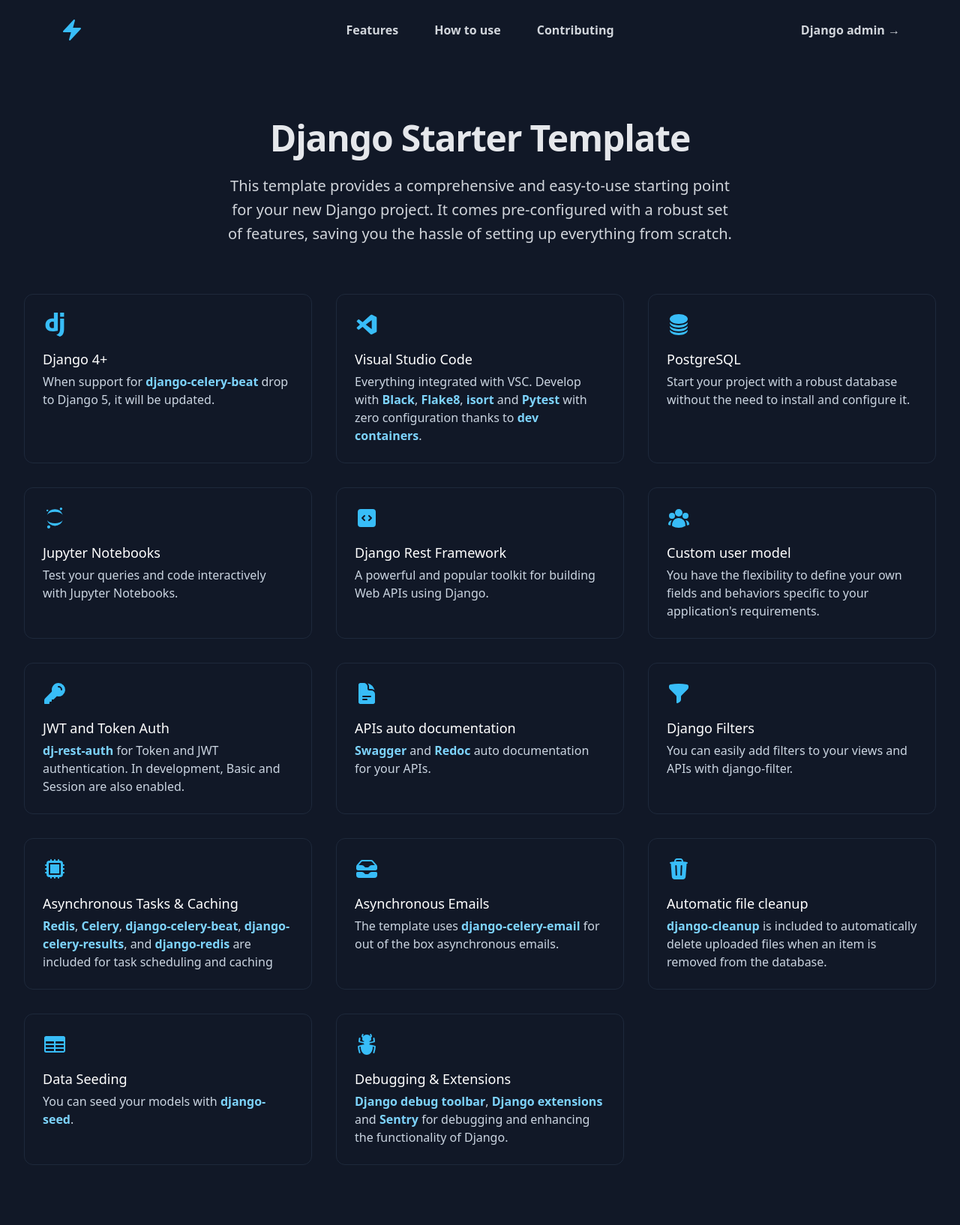
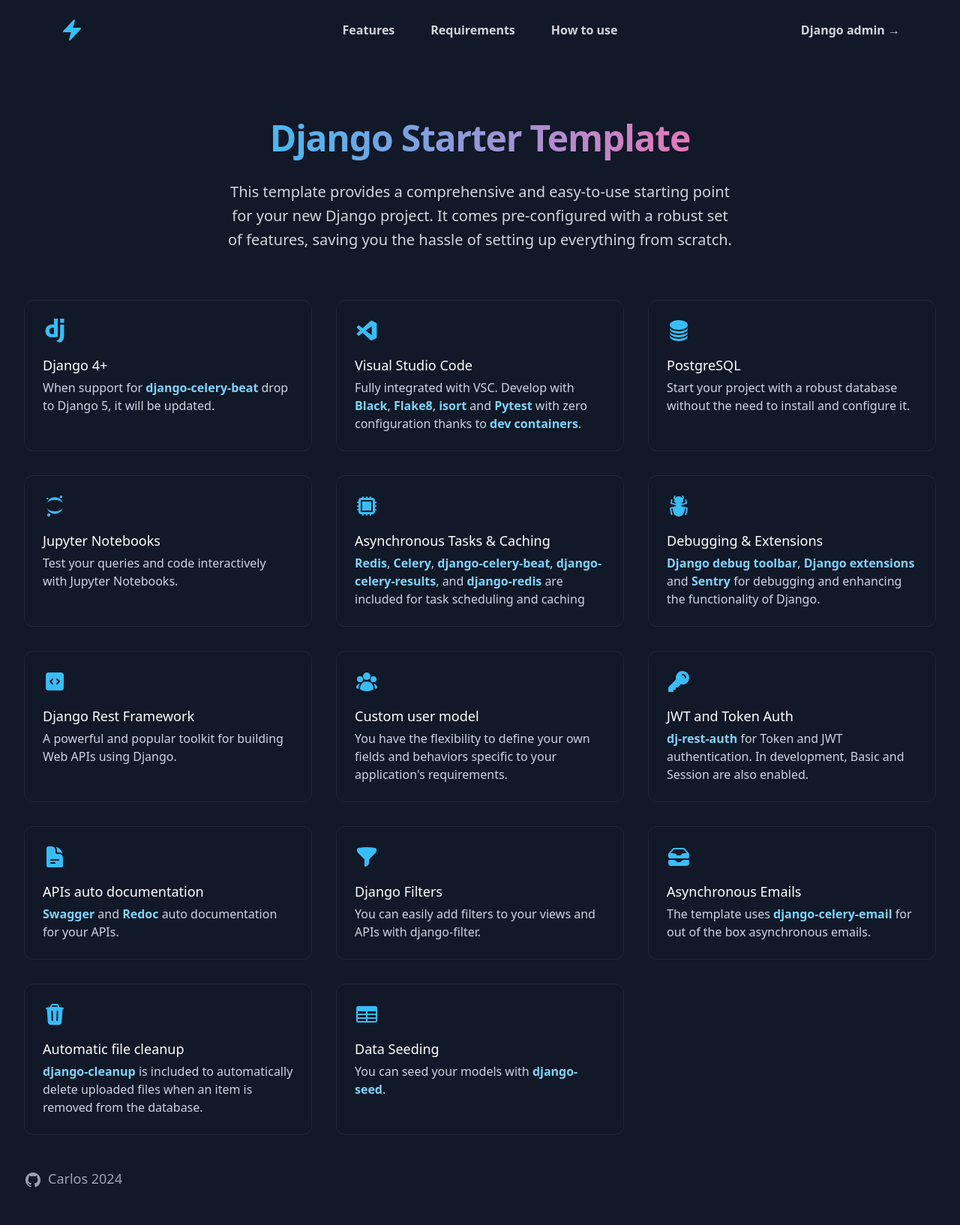
Before and after one commit to wilfredinni/django-starter-template, a Django app: page / in a window 1280 px wide. Shown: the whole page at 75% size. Run offline with Django 4.2, Linux system fonts and the light colour scheme; parts of the project's set-up code (start-up, migrations or seed data) failed here and were passed over; some libraries are stand-ins or nearby versions.

Commit message:
Update README.md with concise descriptions of changes

```diff
--- a/templates/index.html
+++ b/templates/index.html
@@ -8,13 +8,13 @@
   <title>Django Starter Template</title>
 </head>
 
-<body class="bg-gray-900 pb-20">
+<body class="bg-gray-900">
   <!-- Header -->
   <header class="absolute inset-x-0 top-0 z-50">
     <nav class="flex items-center justify-between p-6 lg:px-20" aria-label="Global">
       <div class="flex lg:flex-1">
         <a href="#" class="-m-1.5 p-1.5">
-          <span class="sr-only">Your Company</span>
+          <span class="sr-only">Django starter template</span>
           <svg xmlns="http://www.w3.org/2000/svg" viewBox="0 0 24 24" fill="currentColor"
             class="h-8 w-8 text-sky-400 h-8 w-8">
             <path fill-rule="evenodd"
@@ -24,10 +24,12 @@
 
         </a>
       </div>
-      <div class="flex lg:gap-x-12">
-        <a href="#" class="font-semibold leading-6 text-gray-300">Features</a>
-        <a href="#" class="font-semibold leading-6 text-gray-300">How to use</a>
-        <a href="#" class="font-semibold leading-6 text-gray-300">Contributing</a>
+      <div class="flex lg:gap-x-12 gap-x-4">
+        <a href="#features" class="font-semibold leading-6 text-gray-300">Features</a>
+        <a href="https://github.com/wilfredinni/django-starter-template?tab=readme-ov-file#requirements"
+          class="font-semibold leading-6 text-gray-300">Requirements</a>
+        <a href="https://github.com/wilfredinni/django-starter-template?tab=readme-ov-file#how-to-use"
+          class="font-semibold leading-6 text-gray-300">How to use</a>
       </div>
       <div class="hidden lg:flex lg:flex-1 lg:justify-end">
         <a href="/admin-panel/" class="font-semibold leading-6 text-gray-300">Django admin <span
@@ -38,10 +40,11 @@
 
   <main>
     <!-- Feature section -->
-    <div class="mx-auto mt-32 max-w-7xl px-6 sm:mt-40 lg:px-8">
+    <div id="features" class="mx-auto mt-32 max-w-7xl px-6 sm:mt-40 lg:px-8">
       <div class="mx-auto max-w-2xl lg:text-center">
-        <p class="text-3xl font-semibold tracking-tight text-gray-200 sm:text-5xl">Django Starter Template
-        </p>
+        <p
+          class="text-3xl font-semibold text-transparent tracking-tight sm:text-5xl bg-gradient-to-r from-sky-400 to-pink-400 bg-clip-text pb-2">
+          Django Starter Template</p>
         <p class="mt-6 text-xl leading-8 text-gray-300">This template provides a comprehensive and easy-to-use starting
           point for your new Django project. It comes pre-configured with a robust set of features, saving you the
           hassle of setting up everything from scratch.</p>
@@ -84,7 +87,7 @@
 
               <p class="mt-4 font-display text-white text-lg font-medium"><a href="https://code.visualstudio.com/">
                   <span class="absolute -inset-px rounded-xl"></span> Visual Studio Code</a></p>
-              <p class="mt-1 text-base text-slate-300"> Everything integrated with VSC. Develop with
+              <p class="mt-1 text-base text-slate-300"> Fully integrated with VSC. Develop with
                 <span class="font-semibold text-sky-300">Black</span>,
                 <span class="font-semibold text-sky-300">Flake8</span>,
                 <span class="font-semibold text-sky-300">isort</span> and
@@ -175,6 +178,57 @@
                   <span class="absolute -inset-px rounded-xl"></span>Jupyter Notebooks</a></p>
               <p class="mt-1 text-base text-slate-300">
                 Test your queries and code interactively with Jupyter Notebooks.</p>
+            </div>
+          </div>
+
+          <!-- Asynchronous Tasks & Caching -->
+          <div class="group relative rounded-xl border border-slate-800">
+            <div
+              class="absolute -inset-px rounded-xl border-2 border-transparent opacity-0 transition duration-300 [background:linear-gradient(var(--link-grid-hover-bg,theme(colors.sky.50)),var(--link-grid-hover-bg,theme(colors.sky.50)))_padding-box,linear-gradient(to_top,theme(colors.indigo.400),theme(colors.cyan.400),theme(colors.sky.500))_border-box] group-hover:opacity-100 [--link-grid-hover-bg:theme(colors.slate.800)]">
+            </div>
+            <div class="relative overflow-hidden rounded-xl p-6">
+              <svg xmlns="http://www.w3.org/2000/svg" viewBox="0 0 24 24" fill="currentColor"
+                class="h-8 w-8 text-sky-400 h-8 w-8">
+                <path d="M16.5 7.5h-9v9h9v-9Z" />
+                <path fill-rule="evenodd"
+                  d="M8.25 2.25A.75.75 0 0 1 9 3v.75h2.25V3a.75.75 0 0 1 1.5 0v.75H15V3a.75.75 0 0 1 1.5 0v.75h.75a3 3 0 0 1 3 3v.75H21A.75.75 0 0 1 21 9h-.75v2.25H21a.75.75 0 0 1 0 1.5h-.75V15H21a.75.75 0 0 1 0 1.5h-.75v.75a3 3 0 0 1-3 3h-.75V21a.75.75 0 0 1-1.5 0v-.75h-2.25V21a.75.75 0 0 1-1.5 0v-.75H9V21a.75.75 0 0 1-1.5 0v-.75h-.75a3 3 0 0 1-3-3v-.75H3A.75.75 0 0 1 3 15h.75v-2.25H3a.75.75 0 0 1 0-1.5h.75V9H3a.75.75 0 0 1 0-1.5h.75v-.75a3 3 0 0 1 3-3h.75V3a.75.75 0 0 1 .75-.75ZM6 6.75A.75.75 0 0 1 6.75 6h10.5a.75.75 0 0 1 .75.75v10.5a.75.75 0 0 1-.75.75H6.75a.75.75 0 0 1-.75-.75V6.75Z"
+                  clip-rule="evenodd" />
+              </svg>
+
+              <p class="mt-4 font-display text-white text-lg font-medium"><a href="https://docs.celeryq.dev/en/stable/">
+                  <span class="absolute -inset-px rounded-xl"></span> Asynchronous Tasks & Caching</a></p>
+              <p class="mt-1 text-base text-slate-300">
+                <span class="font-semibold text-sky-300">Redis</span>,
+                <span class="font-semibold text-sky-300">Celery</span>,
+                <span class="font-semibold text-sky-300">django-celery-beat</span>,
+                <span class="font-semibold text-sky-300">django-celery-results</span>, and
+                <span class="font-semibold text-sky-300">django-redis</span> are included for task scheduling and
+                caching
+              </p>
+            </div>
+          </div>
+
+          <!-- Debugging & Extensions -->
+          <div class="group relative rounded-xl border border-slate-800">
+            <div
+              class="absolute -inset-px rounded-xl border-2 border-transparent opacity-0 transition duration-300 [background:linear-gradient(var(--link-grid-hover-bg,theme(colors.sky.50)),var(--link-grid-hover-bg,theme(colors.sky.50)))_padding-box,linear-gradient(to_top,theme(colors.indigo.400),theme(colors.cyan.400),theme(colors.sky.500))_border-box] group-hover:opacity-100 [--link-grid-hover-bg:theme(colors.slate.800)]">
+            </div>
+            <div class="relative overflow-hidden rounded-xl p-6">
+              <svg xmlns="http://www.w3.org/2000/svg" viewBox="0 0 24 24" fill="currentColor"
+                class="h-8 w-8 text-sky-400 h-8 w-8">
+                <path fill-rule="evenodd"
+                  d="M8.478 1.6a.75.75 0 0 1 .273 1.026 3.72 3.72 0 0 0-.425 1.121c.058.058.118.114.18.168A4.491 4.491 0 0 1 12 2.25c1.413 0 2.673.651 3.497 1.668.06-.054.12-.11.178-.167a3.717 3.717 0 0 0-.426-1.125.75.75 0 1 1 1.298-.752 5.22 5.22 0 0 1 .671 2.046.75.75 0 0 1-.187.582c-.241.27-.505.52-.787.749a4.494 4.494 0 0 1 .216 2.1c-.106.792-.753 1.295-1.417 1.403-.182.03-.364.057-.547.081.152.227.273.476.359.742a23.122 23.122 0 0 0 3.832-.803 23.241 23.241 0 0 0-.345-2.634.75.75 0 0 1 1.474-.28c.21 1.115.348 2.256.404 3.418a.75.75 0 0 1-.516.75c-1.527.499-3.119.854-4.76 1.049-.074.38-.22.735-.423 1.05 2.066.209 4.058.672 5.943 1.358a.75.75 0 0 1 .492.75 24.665 24.665 0 0 1-1.189 6.25.75.75 0 0 1-1.425-.47 23.14 23.14 0 0 0 1.077-5.306c-.5-.169-1.009-.32-1.524-.455.068.234.104.484.104.746 0 3.956-2.521 7.5-6 7.5-3.478 0-6-3.544-6-7.5 0-.262.037-.511.104-.746-.514.135-1.022.286-1.522.455.154 1.838.52 3.616 1.077 5.307a.75.75 0 1 1-1.425.468 24.662 24.662 0 0 1-1.19-6.25.75.75 0 0 1 .493-.749 24.586 24.586 0 0 1 4.964-1.24h.01c.321-.046.644-.085.969-.118a2.983 2.983 0 0 1-.424-1.05 24.614 24.614 0 0 1-4.76-1.05.75.75 0 0 1-.516-.75c.057-1.16.194-2.302.405-3.417a.75.75 0 0 1 1.474.28c-.164.862-.28 1.74-.345 2.634 1.237.371 2.517.642 3.832.803.085-.266.207-.515.359-.742a18.698 18.698 0 0 1-.547-.08c-.664-.11-1.311-.612-1.417-1.404a4.535 4.535 0 0 1 .217-2.103 6.788 6.788 0 0 1-.788-.751.75.75 0 0 1-.187-.583 5.22 5.22 0 0 1 .67-2.04.75.75 0 0 1 1.026-.273Z"
+                  clip-rule="evenodd" />
+              </svg>
+
+              <p class="mt-4 font-display text-white text-lg font-medium"><a
+                  href="https://django-extensions.readthedocs.io/en/latest/">
+                  <span class="absolute -inset-px rounded-xl"></span> Debugging & Extensions</a></p>
+              <p class="mt-1 text-base text-slate-300">
+                <span class="font-semibold text-sky-300">Django debug toolbar</span>, <span
+                  class="font-semibold text-sky-300">Django extensions</span> and <span
+                  class="font-semibold text-sky-300">Sentry</span> for debugging and enhancing the
+                functionality of Django.
             </div>
           </div>
 
@@ -291,33 +345,6 @@
             </div>
           </div>
 
-          <!-- Asynchronous Tasks & Caching -->
-          <div class="group relative rounded-xl border border-slate-800">
-            <div
-              class="absolute -inset-px rounded-xl border-2 border-transparent opacity-0 transition duration-300 [background:linear-gradient(var(--link-grid-hover-bg,theme(colors.sky.50)),var(--link-grid-hover-bg,theme(colors.sky.50)))_padding-box,linear-gradient(to_top,theme(colors.indigo.400),theme(colors.cyan.400),theme(colors.sky.500))_border-box] group-hover:opacity-100 [--link-grid-hover-bg:theme(colors.slate.800)]">
-            </div>
-            <div class="relative overflow-hidden rounded-xl p-6">
-              <svg xmlns="http://www.w3.org/2000/svg" viewBox="0 0 24 24" fill="currentColor"
-                class="h-8 w-8 text-sky-400 h-8 w-8">
-                <path d="M16.5 7.5h-9v9h9v-9Z" />
-                <path fill-rule="evenodd"
-                  d="M8.25 2.25A.75.75 0 0 1 9 3v.75h2.25V3a.75.75 0 0 1 1.5 0v.75H15V3a.75.75 0 0 1 1.5 0v.75h.75a3 3 0 0 1 3 3v.75H21A.75.75 0 0 1 21 9h-.75v2.25H21a.75.75 0 0 1 0 1.5h-.75V15H21a.75.75 0 0 1 0 1.5h-.75v.75a3 3 0 0 1-3 3h-.75V21a.75.75 0 0 1-1.5 0v-.75h-2.25V21a.75.75 0 0 1-1.5 0v-.75H9V21a.75.75 0 0 1-1.5 0v-.75h-.75a3 3 0 0 1-3-3v-.75H3A.75.75 0 0 1 3 15h.75v-2.25H3a.75.75 0 0 1 0-1.5h.75V9H3a.75.75 0 0 1 0-1.5h.75v-.75a3 3 0 0 1 3-3h.75V3a.75.75 0 0 1 .75-.75ZM6 6.75A.75.75 0 0 1 6.75 6h10.5a.75.75 0 0 1 .75.75v10.5a.75.75 0 0 1-.75.75H6.75a.75.75 0 0 1-.75-.75V6.75Z"
-                  clip-rule="evenodd" />
-              </svg>
-
-              <p class="mt-4 font-display text-white text-lg font-medium"><a href="https://docs.celeryq.dev/en/stable/">
-                  <span class="absolute -inset-px rounded-xl"></span> Asynchronous Tasks & Caching</a></p>
-              <p class="mt-1 text-base text-slate-300">
-                <span class="font-semibold text-sky-300">Redis</span>,
-                <span class="font-semibold text-sky-300">Celery</span>,
-                <span class="font-semibold text-sky-300">django-celery-beat</span>,
-                <span class="font-semibold text-sky-300">django-celery-results</span>, and
-                <span class="font-semibold text-sky-300">django-redis</span> are included for task scheduling and
-                caching
-              </p>
-            </div>
-          </div>
-
           <!-- Asynchronous Emails -->
           <div class="group relative rounded-xl border border-slate-800">
             <div
@@ -384,34 +411,28 @@
                 You can seed your models with <span class="font-semibold text-sky-300">django-seed</span>.
             </div>
           </div>
-
-          <!-- Debugging & Extensions -->
-          <div class="group relative rounded-xl border border-slate-800">
-            <div
-              class="absolute -inset-px rounded-xl border-2 border-transparent opacity-0 transition duration-300 [background:linear-gradient(var(--link-grid-hover-bg,theme(colors.sky.50)),var(--link-grid-hover-bg,theme(colors.sky.50)))_padding-box,linear-gradient(to_top,theme(colors.indigo.400),theme(colors.cyan.400),theme(colors.sky.500))_border-box] group-hover:opacity-100 [--link-grid-hover-bg:theme(colors.slate.800)]">
-            </div>
-            <div class="relative overflow-hidden rounded-xl p-6">
-              <svg xmlns="http://www.w3.org/2000/svg" viewBox="0 0 24 24" fill="currentColor"
-                class="h-8 w-8 text-sky-400 h-8 w-8">
-                <path fill-rule="evenodd"
-                  d="M8.478 1.6a.75.75 0 0 1 .273 1.026 3.72 3.72 0 0 0-.425 1.121c.058.058.118.114.18.168A4.491 4.491 0 0 1 12 2.25c1.413 0 2.673.651 3.497 1.668.06-.054.12-.11.178-.167a3.717 3.717 0 0 0-.426-1.125.75.75 0 1 1 1.298-.752 5.22 5.22 0 0 1 .671 2.046.75.75 0 0 1-.187.582c-.241.27-.505.52-.787.749a4.494 4.494 0 0 1 .216 2.1c-.106.792-.753 1.295-1.417 1.403-.182.03-.364.057-.547.081.152.227.273.476.359.742a23.122 23.122 0 0 0 3.832-.803 23.241 23.241 0 0 0-.345-2.634.75.75 0 0 1 1.474-.28c.21 1.115.348 2.256.404 3.418a.75.75 0 0 1-.516.75c-1.527.499-3.119.854-4.76 1.049-.074.38-.22.735-.423 1.05 2.066.209 4.058.672 5.943 1.358a.75.75 0 0 1 .492.75 24.665 24.665 0 0 1-1.189 6.25.75.75 0 0 1-1.425-.47 23.14 23.14 0 0 0 1.077-5.306c-.5-.169-1.009-.32-1.524-.455.068.234.104.484.104.746 0 3.956-2.521 7.5-6 7.5-3.478 0-6-3.544-6-7.5 0-.262.037-.511.104-.746-.514.135-1.022.286-1.522.455.154 1.838.52 3.616 1.077 5.307a.75.75 0 1 1-1.425.468 24.662 24.662 0 0 1-1.19-6.25.75.75 0 0 1 .493-.749 24.586 24.586 0 0 1 4.964-1.24h.01c.321-.046.644-.085.969-.118a2.983 2.983 0 0 1-.424-1.05 24.614 24.614 0 0 1-4.76-1.05.75.75 0 0 1-.516-.75c.057-1.16.194-2.302.405-3.417a.75.75 0 0 1 1.474.28c-.164.862-.28 1.74-.345 2.634 1.237.371 2.517.642 3.832.803.085-.266.207-.515.359-.742a18.698 18.698 0 0 1-.547-.08c-.664-.11-1.311-.612-1.417-1.404a4.535 4.535 0 0 1 .217-2.103 6.788 6.788 0 0 1-.788-.751.75.75 0 0 1-.187-.583 5.22 5.22 0 0 1 .67-2.04.75.75 0 0 1 1.026-.273Z"
-                  clip-rule="evenodd" />
-              </svg>
-
-              <p class="mt-4 font-display text-white text-lg font-medium"><a
-                  href="https://django-extensions.readthedocs.io/en/latest/">
-                  <span class="absolute -inset-px rounded-xl"></span> Debugging & Extensions</a></p>
-              <p class="mt-1 text-base text-slate-300">
-                <span class="font-semibold text-sky-300">Django debug toolbar</span>, <span
-                  class="font-semibold text-sky-300">Django extensions</span> and <span
-                  class="font-semibold text-sky-300">Sentry</span> for debugging and enhancing the
-                functionality of Django.
-            </div>
-          </div>
         </dl>
       </div>
     </div>
   </main>
+
+  <footer>
+    <div class="mx-auto max-w-7xl px-6 py-12 md:flex md:items-center md:justify-between lg:px-8">
+      <div class="flex justify-center space-x-6 md:order-2">
+      </div>
+      <div class="mt-8 md:order-1 md:mt-0">
+        <a href="https://github.com/wilfredinni" class="text-gray-400 hover:text-gray-300 flex item-center gap-2">
+          <span class="sr-only">GitHub</span>
+          <svg class="h-6 w-6" fill="currentColor" viewBox="0 0 24 24" aria-hidden="true">
+            <path fill-rule="evenodd"
+              d="M12 2C6.477 2 2 6.484 2 12.017c0 4.425 2.865 8.18 6.839 9.504.5.092.682-.217.682-.483 0-.237-.008-.868-.013-1.703-2.782.605-3.369-1.343-3.369-1.343-.454-1.158-1.11-1.466-1.11-1.466-.908-.62.069-.608.069-.608 1.003.07 1.531 1.032 1.531 1.032.892 1.53 2.341 1.088 2.91.832.092-.647.35-1.088.636-1.338-2.22-.253-4.555-1.113-4.555-4.951 0-1.093.39-1.988 1.029-2.688-.103-.253-.446-1.272.098-2.65 0 0 .84-.27 2.75 1.026A9.564 9.564 0 0112 6.844c.85.004 1.705.115 2.504.337 1.909-1.296 2.747-1.027 2.747-1.027.546 1.379.202 2.398.1 2.651.64.7 1.028 1.595 1.028 2.688 0 3.848-2.339 4.695-4.566 4.943.359.309.678.92.678 1.855 0 1.338-.012 2.419-.012 2.747 0 .268.18.58.688.482A10.019 10.019 0 0022 12.017C22 6.484 17.522 2 12 2z"
+              clip-rule="evenodd" />
+          </svg>
+          <p class="text-center text-lg leading-5 font-medium">Carlos 2024</p>
+        </a>
+      </div>
+    </div>
+  </footer>
 </body>
 
 </html>
```
Also changed, not shown: README.md.
